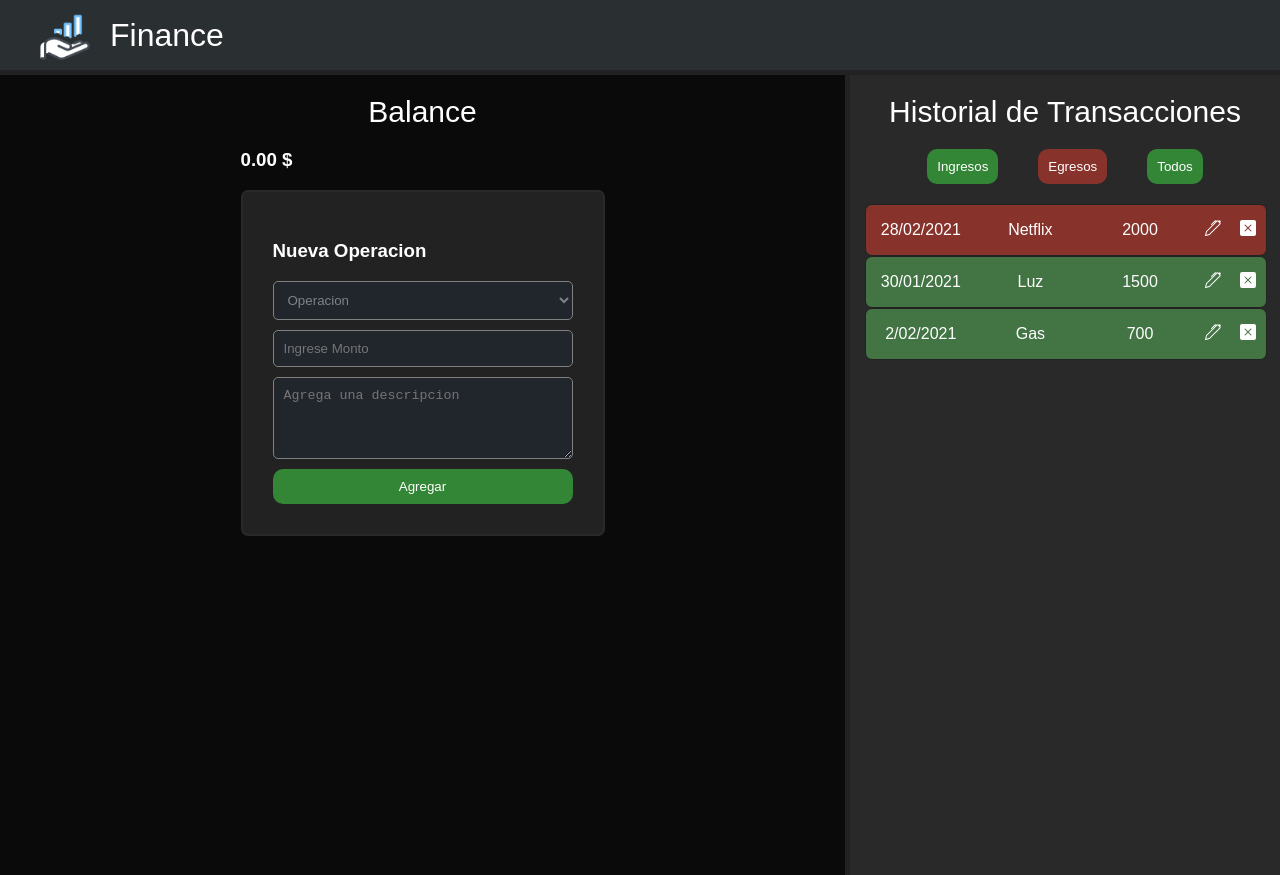
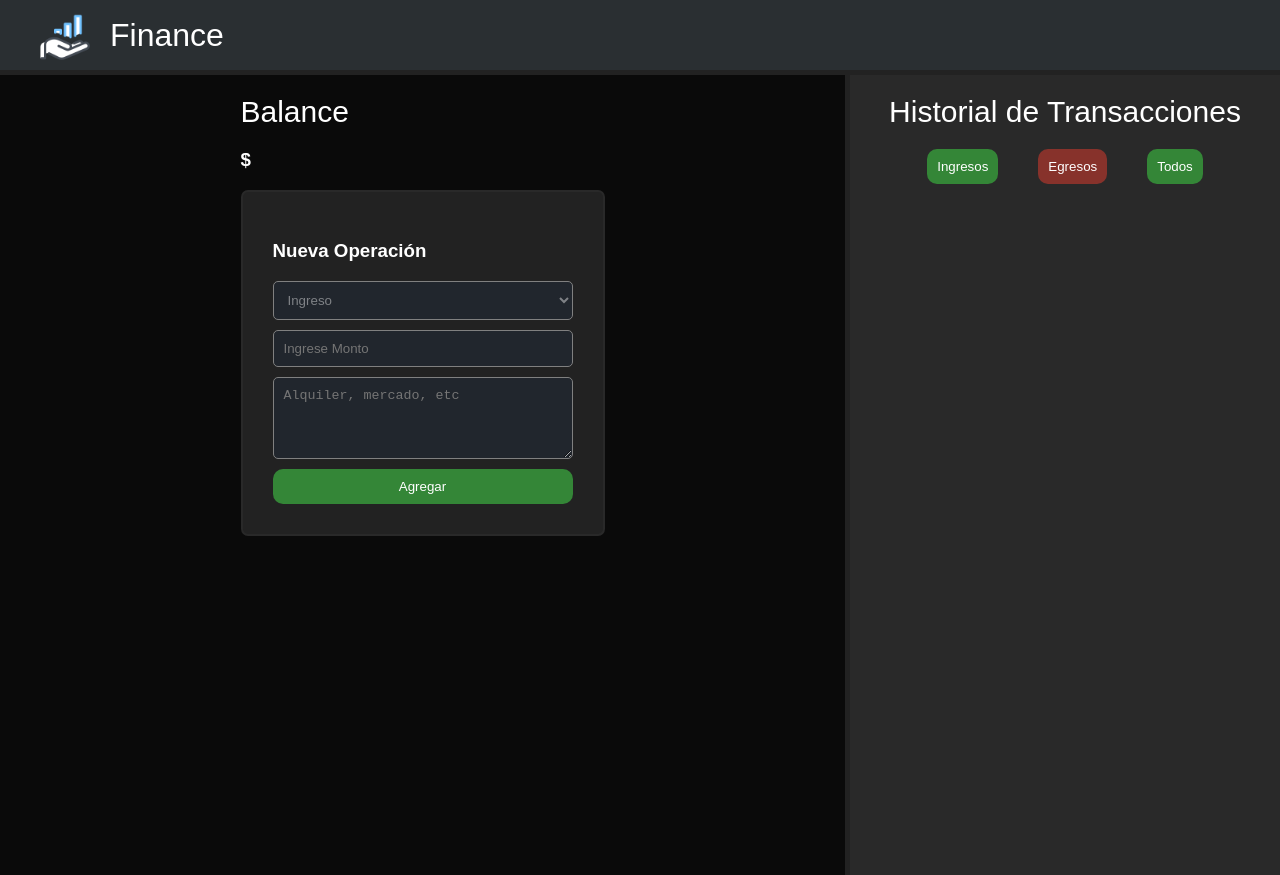
Before and after one commit to Judiazp/administration-app, a React (Create React App) app: page /board in a window 1280 px wide. Built offline with nearby package versions, Linux system fonts and the light colour scheme.

Commit message:
se creo e implemento un custom hook para manejar formularios

```diff
--- /dev/null
+++ b/src/components/hooks/useForm.js
@@ -0,0 +1,16 @@
+import { useState } from 'react'
+
+export const useForm = (initialState = {}) => {
+
+    const [formValues, setFormValues] = useState(initialState)
+
+    const handleInputChange = ({ target }) => {
+        setFormValues({
+            ...formValues,
+            [target.name]: target.value
+        })
+    }
+
+    return [formValues, handleInputChange]
+
+}
--- /dev/null
+++ b/src/components/organisms/editTransacction/formEdit.css
@@ -0,0 +1,37 @@
+.modal {
+    position: absolute;
+    min-width: 600px;
+    padding: 16px 32px 24px;
+    top: 50%;
+    left: 50%;
+    transform: translate(-50%, -50%);
+    color: #222;
+    border-radius: 10px;
+    background-color: aliceblue;
+}
+
+.form-edit {
+    display: flex;
+    flex-direction: column;
+    justify-content: center;
+    align-items: center;
+}
+
+.input-edit {
+    width: 90%;
+    margin: 10px 50px 10px 50px;
+    padding: 10px;
+    outline: none;
+    border-radius: 5px;
+}
+
+.contenet-button {
+    display: flex;
+    width: 100%;
+}
+
+.btn-edit {
+    width: 60%;
+    margin: 10px 20px 10px 20px;
+    padding: 10px;
+}
--- /dev/null
+++ b/src/components/organisms/editTransacction/index.jsx
@@ -0,0 +1,50 @@
+import React from 'react';
+import { useForm } from '../../hooks/useForm';
+import './formEdit.css'
+
+const FormEdit = ({ trans, updateRecord }) => {
+
+    const [formEditData, handleInputChange] = useForm({
+        amount: '',
+        description: '',
+    })
+
+    const { amount, description } = formEditData
+
+    const handleSubmit = (e) => {
+        e.preventDefault()
+        console.log(formEditData);
+        updateRecord(trans.id, amount, description)
+    }
+
+
+    return(
+        <div align="center" className='modal'>
+            <form className="form-edit" onSubmit={ handleSubmit }>
+                <h1>
+                    Editar transacción
+                </h1>
+                <input
+                    className="input-edit"
+                    type="number"
+                    placeholder="monto"
+                    onChange={ handleInputChange }
+                    name="amount"
+                />
+                <input
+                    className="input-edit"
+                    type="text"
+                    placeholder="Descripción"
+                    onChange={ handleInputChange }
+                    name="description"
+                />
+                <div className="contenet-button">
+                    <button className="btn-edit" >Confirmar</button>
+                    <button type="submit" className="btn-edit" >Cancelar</button>
+                </div>
+            </form>
+        </div>
+    )
+}
+
+export default FormEdit;
--- a/src/components/organisms/form/Form.css
+++ b/src/components/organisms/form/Form.css
@@ -26,9 +26,9 @@
     margin-bottom: 10px;
 }
 
-.input:hover {
+/* .input:hover {
     transform: scale(1.025);
-}
+} */
 
 .description {
     padding: 10px 10px 40px 10px;
--- a/src/components/organisms/form/Form.js
+++ b/src/components/organisms/form/Form.js
@@ -1,11 +1,13 @@
 import React, { useState } from 'react';
+import { useForm } from '../../hooks/useForm';
+
 import './Form.css';
 
 const Form = (props) => {
 
     const { addRecord } = props;
 
-    const [data, setDatos] = useState({
+    const [data, handleInputChange] = useForm({
         operation: '',
         amount: '',
         description: '',
@@ -13,32 +15,24 @@ const Form = (props) => {
 
     const onSubmit = event => {
         event.preventDefault();
-         addRecord(data.operation, data.amount, data.description);
-    }
-
-    const onChange = event => {
-        setDatos({
-            ...data,
-            [event.target.name] : event.target.value
-        })
+        addRecord(data.operation, data.amount, data.description);
     }
 
     return (
         <div className="operation">
-            <div className="balance">
+            <div>
                 <h2>Balance</h2>
-                <h3>0.00 $</h3>
+                <h3>{ data.amount } $</h3>
             </div>
             <form className="form" onSubmit = { onSubmit } >
-                <h3 style={{ color: '#fff' }}>Nueva Operacion</h3>
-                <select  name = "operation" className = "input" onChange = { onChange }>
-                    <option>Operacion</option>
+                <h3 style={{ color: '#fff' }}>Nueva Operación</h3>
+                <select  name="operation" className="input" onChange={ handleInputChange }>
                     <option value="Ingreso">Ingreso</option>
                     <option value="Egreso">Egreso</option>
                 </select>
-                <input type = "number" name  = "amount" placeholder = "Ingrese Monto" className = "input" onChange = { onChange }/>
-                <textarea name = "description" placeholder = "Agrega una descripcion" className = "description" onChange = { onChange }/>
-                <button className = "button" type = "submit">Agregar</button>
+                <input type="number" name="amount" placeholder="Ingrese Monto" className="input" onChange = { handleInputChange }/>
+                <textarea name="description" placeholder="Alquiler, mercado, etc" className="description" onChange={ handleInputChange }/>
+                <button className="button" type="submit">Agregar</button>
             </form>
         </div>
     )
--- a/src/components/organisms/transaction/Transaction.css
+++ b/src/components/organisms/transaction/Transaction.css
@@ -34,11 +34,11 @@
     border-radius: 5px;
 }
 
-.formEdit {
+/* .formEdit {
     text-align: center;
     display: none;
 }
 
 .formEditOpen {
     display: block;
-}
+} */
--- a/src/components/organisms/transaction/Transaction.js
+++ b/src/components/organisms/transaction/Transaction.js
@@ -1,4 +1,5 @@
 import React, { useState } from 'react';
+import FormEdit from '../editTransacction';
 import './Transaction.css';
 
 const Transaction = (props) => {
@@ -6,12 +7,7 @@ const Transaction = (props) => {
     const { trans, deleteRecord, updateRecord } = props;
     let style;
 
-    const [editData, setEditData] = useState({
-        trans: {
-            description: '',
-            amount: ''
-        }
-    })
+    const [editData, setEditData] = useState(false)
 
     if (trans.operation === 'Ingreso'){
         style = {
@@ -27,48 +23,34 @@ const Transaction = (props) => {
         deleteRecord(trans.id);
     }
 
-    const formDisplay = () => {
-        const inptEdit = document.querySelector('.formEdit');
-        inptEdit.classList.toggle('formEditOpen');
-    }
+    console.log(trans.id);
 
-    const onChange = (e) => {
-        setEditData({
-            ...editData,
-            [e.target.name]: e.target.value
-        })
-    }
-
-    const update = (event) => {
-        event.preventDefault()
-        updateRecord(editData.description, editData.amount)
+    const handleEdit = () => {
+        setEditData(true)
     }
 
     return (
         <div >
             <div className="transaction" style= { style }>
                 <p>{ trans.date }</p>
-                <p name = "description">
+                <p name="description">
                     { trans.description }
                 </p>
-                <p name = "monto">
+                <p name="monto">
                     { trans.amount }
                 </p>
-                <button className = 'btn' title = "Editar" onClick = { formDisplay }>
+                <button className='btn' title="Editar" onClick={ handleEdit }>
                     <svg xmlns="http://www.w3.org/2000/svg" width="16" height="16" fill="currentColor" class="bi bi-pen" viewBox="0 0 16 16">
                         <path d="M13.498.795l.149-.149a1.207 1.207 0 1 1 1.707 1.708l-.149.148a1.5 1.5 0 0 1-.059 2.059L4.854 14.854a.5.5 0 0 1-.233.131l-4 1a.5.5 0 0 1-.606-.606l1-4a.5.5 0 0 1 .131-.232l9.642-9.642a.5.5 0 0 0-.642.056L6.854 4.854a.5.5 0 1 1-.708-.708L9.44.854A1.5 1.5 0 0 1 11.5.796a1.5 1.5 0 0 1 1.998-.001zm-.644.766a.5.5 0 0 0-.707 0L1.95 11.756l-.764 3.057 3.057-.764L14.44 3.854a.5.5 0 0 0 0-.708l-1.585-1.585z"/>
                     </svg>
                 </button>
-                <button className = 'btn' title = "Eliminar" onClick = { onClick }>
+                <button className='btn' title="Eliminar" onClick={ onClick }>
                     <svg xmlns="http://www.w3.org/2000/svg" width="16" height="16" fill="currentColor" class="bi bi-x-square-fill" viewBox="0 0 16 16">
                         <path d="M2 0a2 2 0 0 0-2 2v12a2 2 0 0 0 2 2h12a2 2 0 0 0 2-2V2a2 2 0 0 0-2-2H2zm3.354 4.646L8 7.293l2.646-2.647a.5.5 0 0 1 .708.708L8.707 8l2.647 2.646a.5.5 0 0 1-.708.708L8 8.707l-2.646 2.647a.5.5 0 0 1-.708-.708L7.293 8 4.646 5.354a.5.5 0 1 1 .708-.708z"/>
                     </svg>
                 </button>
             </div>
-            <form className = "formEdit form" onSubmit = { update } >
-                <input className = "input" type = "text" placeholder = "Editar monto" onChange = { onChange } />
-                <textarea className = "input" type = "text" placeholder = "Editar descripción" onChange = { onChange } />
-            </form>
+            { editData && <FormEdit update = { props } /> }
         </div>
     )
 }
--- a/src/components/pages/FinanceBoard.js
+++ b/src/components/pages/FinanceBoard.js
@@ -8,29 +8,7 @@ import './financeBoard.css'
 const FinanceBoard = () => {
 
     const [records, setRecords] = useState({
-        transactions: [
-            {
-                date: '28/02/2021',
-                operation: 'Egreso',
-                amount: '2000',
-                description: 'Netflix',
-                id: 0,
-            },
-            {
-                date: '30/01/2021',
-                operation: 'Ingreso',
-                amount: '1500',
-                description: 'Luz',
-                id: 1,
-            },
-            {
-                date: '2/02/2021',
-                operation: 'Ingreso',
-                amount: '700',
-                description: 'Gas',
-                id: 2,
-            }
-        ]
+        transactions: []
     })
 
     const addRecord = (operation, amount, description) => {
@@ -67,12 +45,10 @@ const FinanceBoard = () => {
     const updateRecord = (id, amount, description) => {
         const newTrans = records.transactions.map( trans => {
             if(trans.id === id) {
-                trans.amount = amount;
-                trans.description = description;
+                setRecords({ transactions: newTrans });
             }
             return trans;
         })
-        setRecords({ transactions: newTrans });
     }
 
     return (
--- a/src/components/pages/login.css
+++ b/src/components/pages/login.css
@@ -19,7 +19,7 @@
 h2 {
     font-weight: 400;
     font-size: 30px;
-    text-align: center;
+    /* text-align: center; */
     margin: 20px 0px;
 }
 
```
